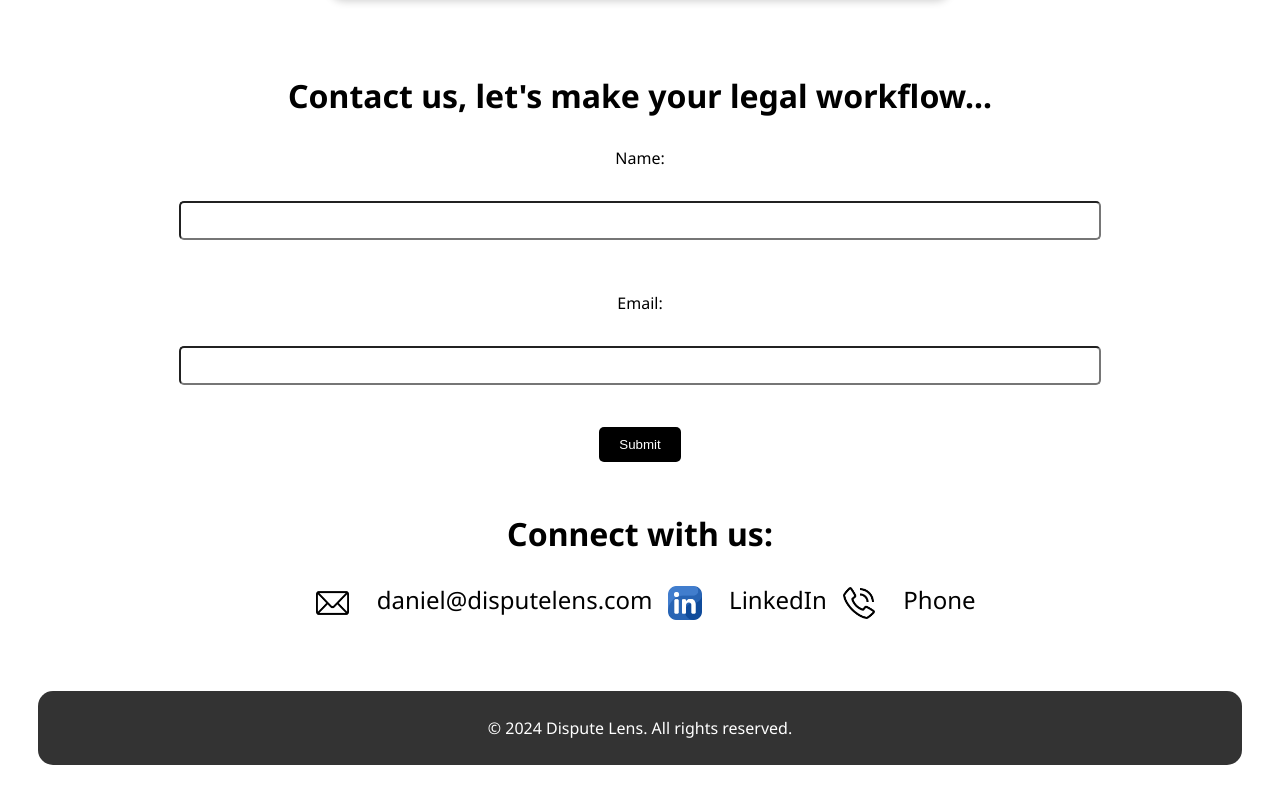
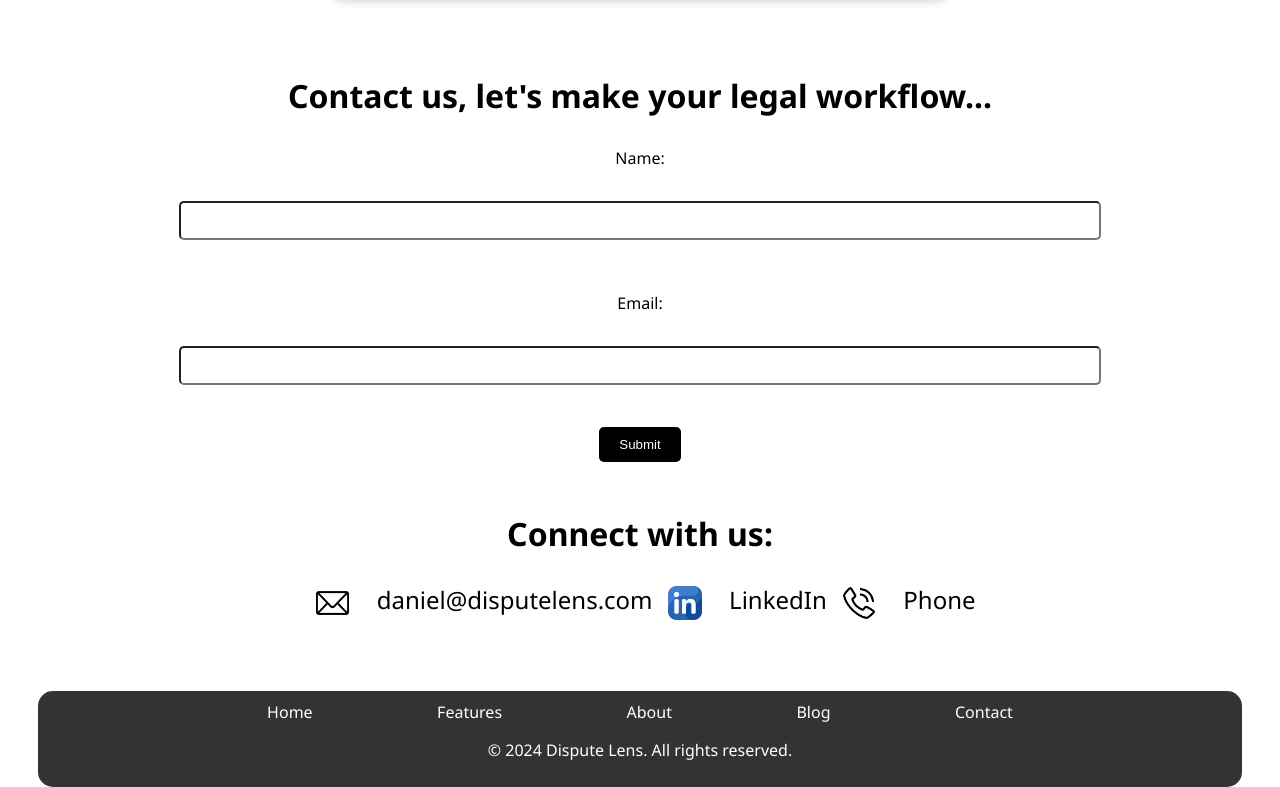
Before and after one commit to Sajeev-D/disputeLensWeb, a plain HTML site: page index.html in a window 1280 px wide. Shown: the part 3589-4376 px from the top of the page. Before the commit the page ends 4354 px from the top, so only its background shows below. Drawn offline with Linux system fonts and the light colour scheme.

Commit message:
Added footer links

```diff
--- a/index.html
+++ b/index.html
@@ -14,7 +14,7 @@
                 <img src="Logo.jpg" alt="Company Logo" id="logo" width="180">
                 <img src="menu.png" alt="Menu Icon" id="menu-icon" width="30">
                 <ul id="nav-links">
-                    <li><a href="#home">Home</a></li>
+                    <li><a href="#Tagline_sentence">Home</a></li>
                     <li><a href="#Features">Features</a></li>
                     <li><a href="#about">About</a></li>
                     <li><a href="#blog">Blog</a></li>
@@ -118,8 +118,16 @@
 
         </main>
         <footer>
+            <ul id="footer-links">
+                <li><a href="#Tagline_sentence">Home</a></li>
+                <li><a href="#Features">Features</a></li>
+                <li><a href="#about">About</a></li>
+                <li><a href="#blog">Blog</a></li>
+                <li><a href="#contact">Contact</a></li>
+            </ul>
             <p>© 2024 Dispute Lens. All rights reserved.</p>
         </footer>
+
         <script src="script.js"></script>
     </body>
 
@@ -136,8 +144,7 @@
     - Change the video to 3 slides for the 3 different slides
 
 
-    - Change the font
-    - Change the clout scheme
+
     - Add a footer section for all the things in the website
 
     - home
--- a/script.js
+++ b/script.js
@@ -1,12 +1,19 @@
+var menuOpen = false;
+
 document.addEventListener('DOMContentLoaded', function() {
     var menuIcon = document.getElementById('menu-icon');
     var navLinks = document.getElementById('nav-links');
-    var tagline = document.getElementById('Tagline_sentence');
+    // var tagline = document.getElementById('Tagline_sentence');
 
     menuIcon.addEventListener('click', function(event) {
-        event.preventDefault();
-        navLinks.style.display = navLinks.style.display === 'none' ? 'block' : 'none';
-        });
+        if (menuOpen === true) {
+            navLinks.style.display = 'block';
+            menuOpen = false;
+        } else if (menuOpen === false){
+            navLinks.style.display = 'none';
+            menuOpen = true;
+        }
+    });
     });
 
     // document.getElementById('search-logo').addEventListener('animationend', function() {
--- a/style.css
+++ b/style.css
@@ -28,7 +28,7 @@ header {
     /* other styles */
 }
 
-/* #menu-icon:active ~ #nav-links,  */
+#menu-icon:active ~ #nav-links,
 #menu-icon:focus ~ #nav-links {
     display: block;
     float: right;
@@ -71,6 +71,24 @@ footer {
     width: 100%;
     border-radius: 15px;
 }
+
+footer ul {
+    list-style-type: none;
+    margin: 0;
+    padding: 0;
+    overflow: hidden;
+}
+
+footer ul li {
+    display: inline;
+    margin: 5%; /* Adjust this value to add more space between the links */
+}
+
+footer ul li a {
+    color: #ffffff;
+    text-decoration: none;
+}
+
 
     h3 {
         margin-top: 50px;
```
Lines whose indentation alone changed are shown as unchanged.
